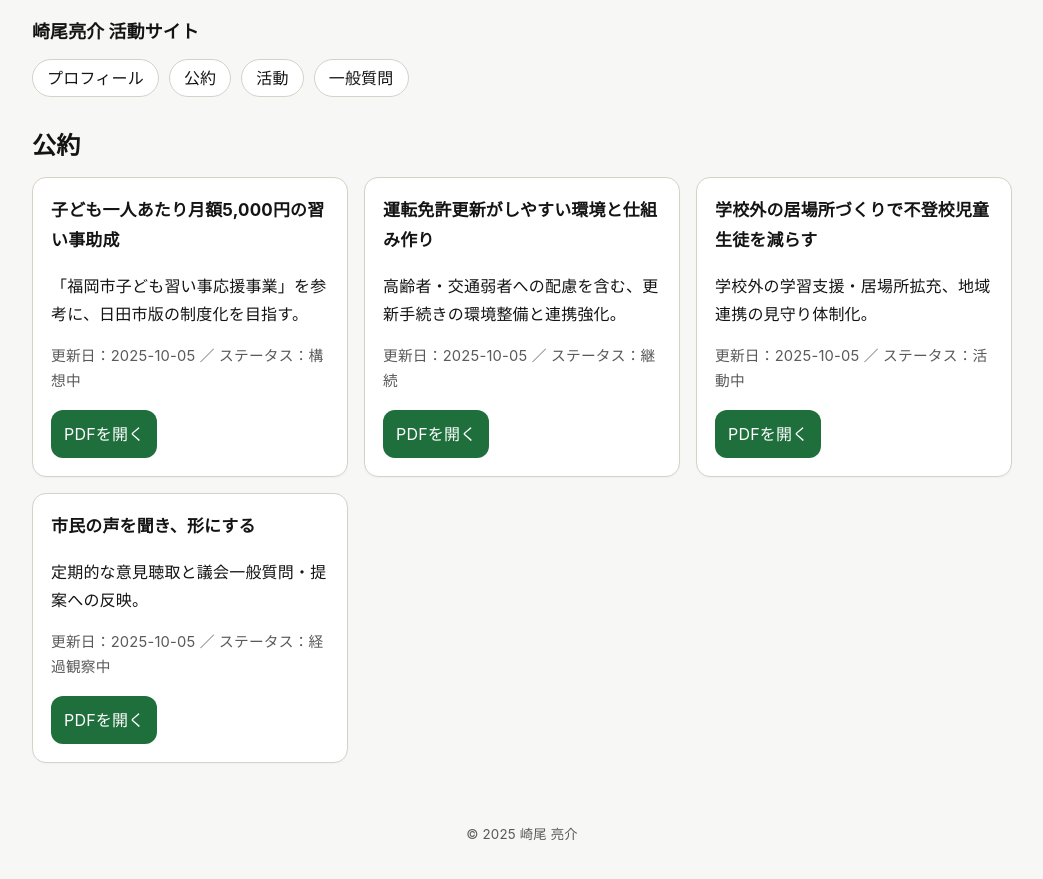
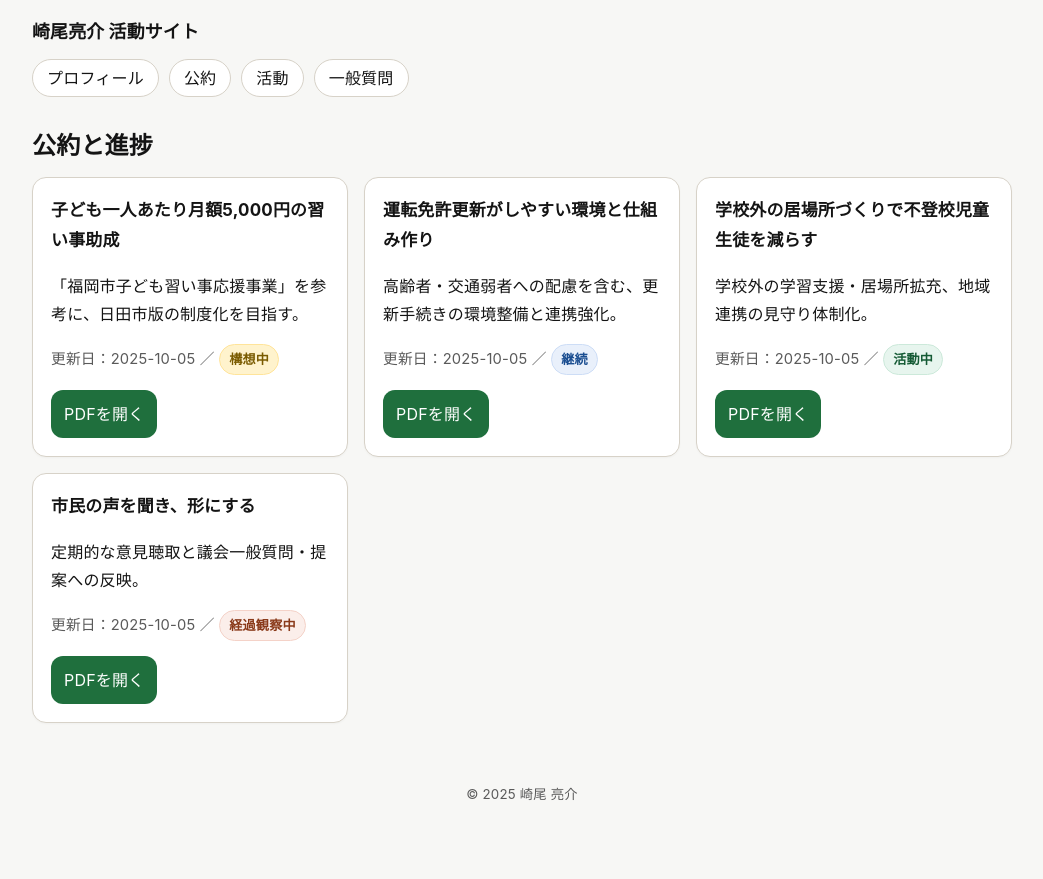
Before and after one commit to sakioryousuke-eng/activity-site, a Jekyll site: the page built from pages/promise.html, in a window 1280 px wide. Shown: the top 879 px of the page, without its empty margins (118-1161 px from the left). Built offline with Jekyll 4.4.1, drawn with Linux system fonts in a browser that asks for light colours.

Commit message:
Update promise.html

```diff
--- a/pages/promise.html
+++ b/pages/promise.html
@@ -4,7 +4,7 @@ title: 公約
 permalink: /pages/promise.html
 ---
 
-<h2 style="margin:0 0 10px;">公約</h2>
+<h2 style="margin:0 0 10px;">公約と進捗</h2>
 
 {% assign list = site.data.promises.promises | default: site.data.promises %}
 {% if list and list.size > 0 %}
@@ -13,9 +13,17 @@ permalink: /pages/promise.html
       <article class="card">
         <h3 style="margin-top:0;">{{ p.title }}</h3>
         {% if p.detail %}<p>{{ p.detail }}</p>{% endif %}
-    <p class="muted">更新日：{{ p.last_update | default: "未設定" }} ／ ステータス：{{ p.status | default: "未設定" }}</p>
+        <p class="muted">
+          更新日：{{ p.last_update | default: "未設定" }}
+          {% if p.status %}／ <span class="status s-{{ p.status }}">{{ p.status }}</span>{% endif %}
+        </p>
+
         {% if p.pdf %}
+          <!-- 初期仕様：カード全面クリック（stretched）＋PDFモーダル -->
+          <a class="stretched pdf-link" href="{{ p.pdf | relative_url }}">PDF</a>
+          <div style="position:relative; z-index:2;">
             <a class="btn btn-primary pdf-link" href="{{ p.pdf | relative_url }}">PDFを開く</a>
+          </div>
         {% else %}
           <span class="muted">PDF未設定</span>
         {% endif %}
```
Lines whose indentation alone changed are shown as unchanged.
